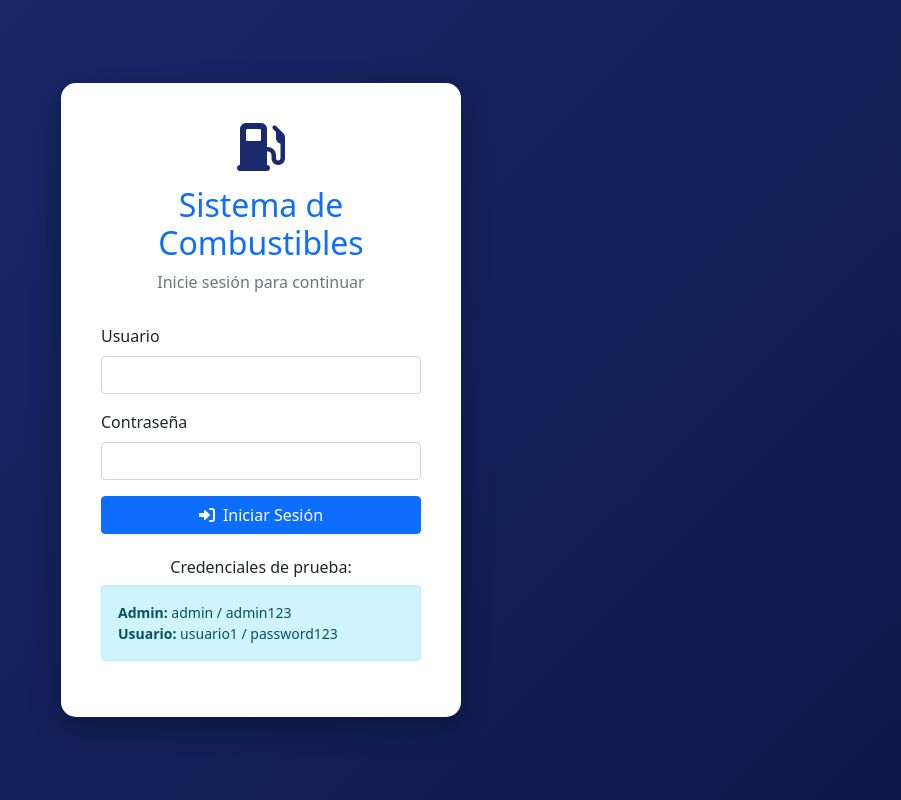
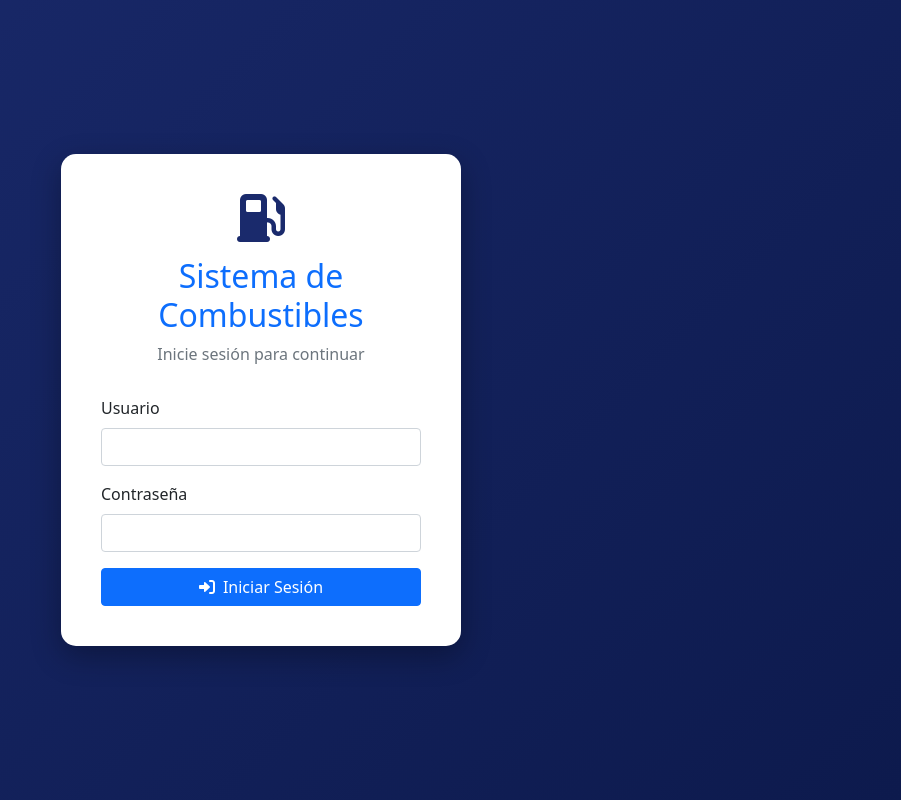
Before and after one commit to upfpdocente-dot/Sistema_combustibles, a Flask app: page /login in a window 1280 px wide. Shown: the whole page, without its empty margins (379-1280 px from the left). Run offline with Flask 3, Linux system fonts and the light colour scheme; some libraries are stand-ins or nearby versions.

Commit message:
Update login.html

```diff
--- a/templates/login.html
+++ b/templates/login.html
@@ -53,14 +53,6 @@
                 <i class="fas fa-sign-in-alt me-2"></i>Iniciar Sesión
             </button>
         </form>
-
-        <div class="mt-4">
-            <h6 class="text-center">Credenciales de prueba:</h6>
-            <div class="alert alert-info small">
-                <strong>Admin:</strong> admin / admin123<br>
-                <strong>Usuario:</strong> usuario1 / password123
-            </div>
-        </div>
     </div>
 </div>
 {% endblock %}
```
